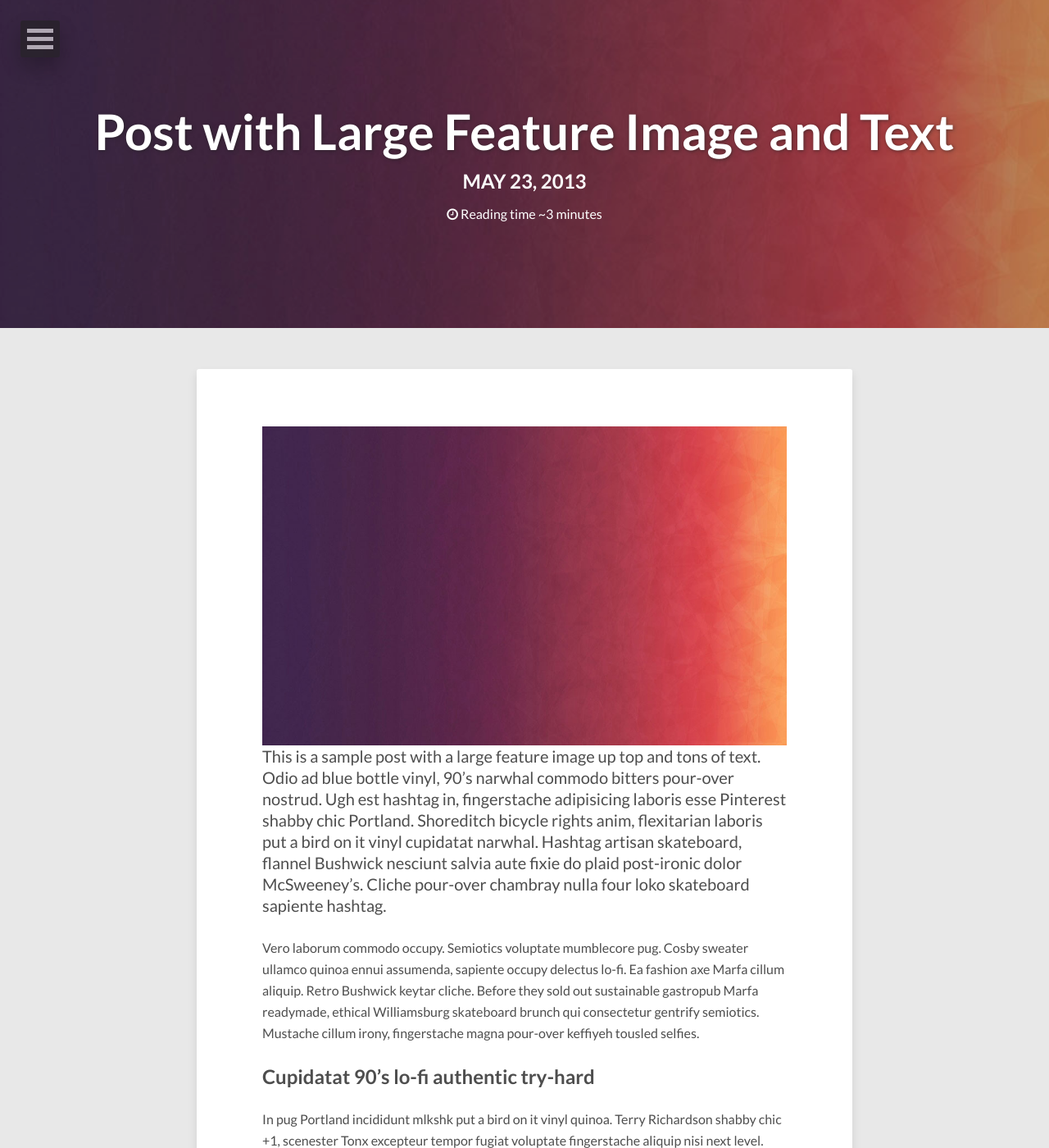
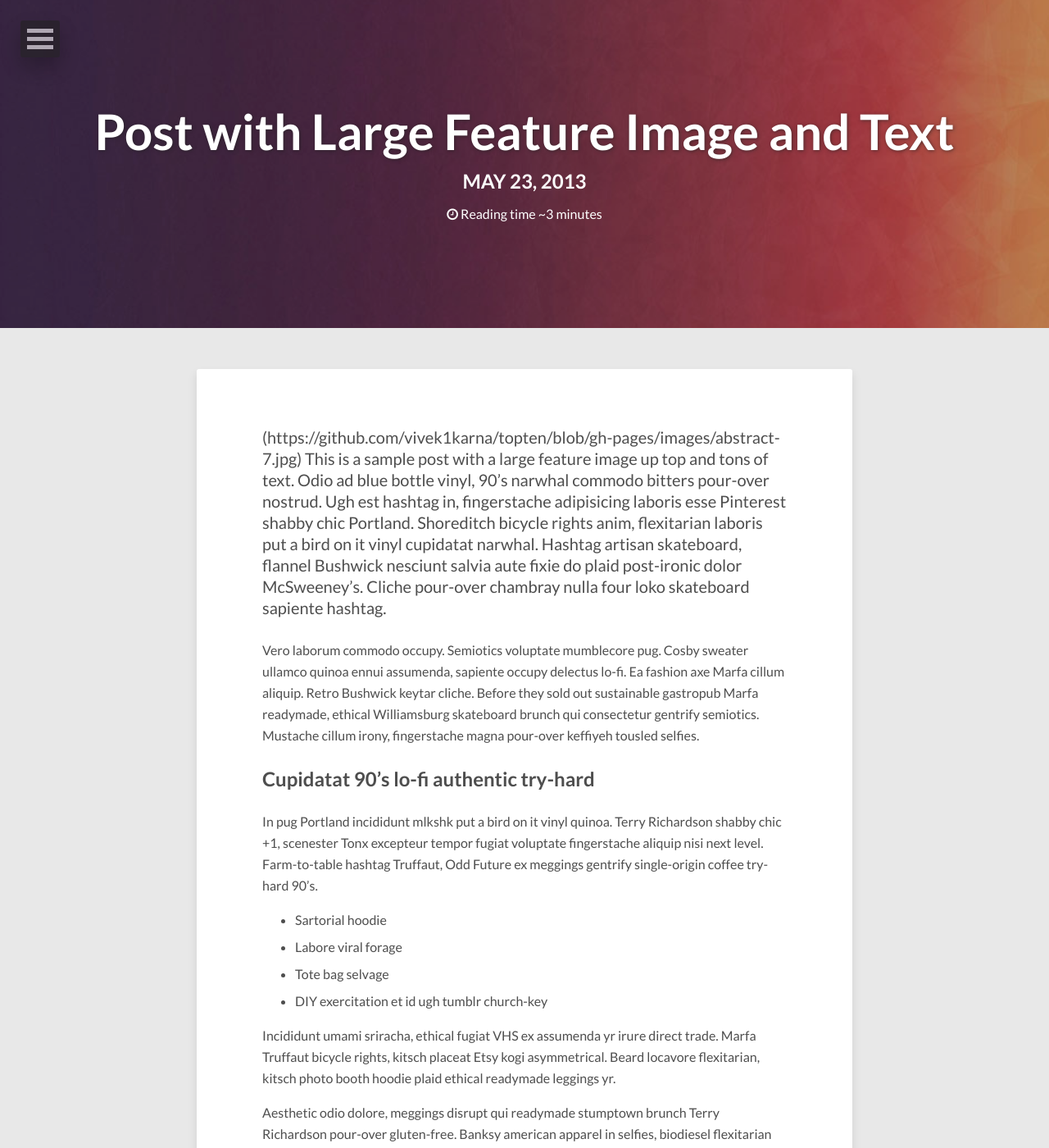
Before and after one commit to vivek1karna/topten, a Jekyll site: the page built from _posts/2013-05-23-readability-feature-post.md, in a window 1280 px wide and 1400 px high. Shown: the whole window at 82% size. Built offline with Jekyll 4.4.1, drawn with Linux system fonts in a browser that asks for light colours; nearby versions of some CDN libraries; comment, search, counter and statistics services are not loaded.

Commit message:
Update 2013-05-23-readability-feature-post.md

```diff
--- a/_posts/2013-05-23-readability-feature-post.md
+++ b/_posts/2013-05-23-readability-feature-post.md
@@ -7,7 +7,7 @@
 image:
   feature: abstract-7.jpg
 ---
-![alt text](https://github.com/vivek1karna/topten/blob/gh-pages/images/abstract-7.jpg "Title")
+(https://github.com/vivek1karna/topten/blob/gh-pages/images/abstract-7.jpg)
 This is a sample post with a large feature image up top and tons of text. Odio ad blue bottle vinyl, 90's narwhal commodo bitters pour-over nostrud. Ugh est hashtag in, fingerstache adipisicing laboris esse Pinterest shabby chic Portland. Shoreditch bicycle rights anim, flexitarian laboris put a bird on it vinyl cupidatat narwhal. Hashtag artisan skateboard, flannel Bushwick nesciunt salvia aute fixie do plaid post-ironic dolor McSweeney's. Cliche pour-over chambray nulla four loko skateboard sapiente hashtag.
 
 Vero laborum commodo occupy. Semiotics voluptate mumblecore pug. Cosby sweater ullamco quinoa ennui assumenda, sapiente occupy delectus lo-fi. Ea fashion axe Marfa cillum aliquip. Retro Bushwick keytar cliche. Before they sold out sustainable gastropub Marfa readymade, ethical Williamsburg skateboard brunch qui consectetur gentrify semiotics. Mustache cillum irony, fingerstache magna pour-over keffiyeh tousled selfies.
```
